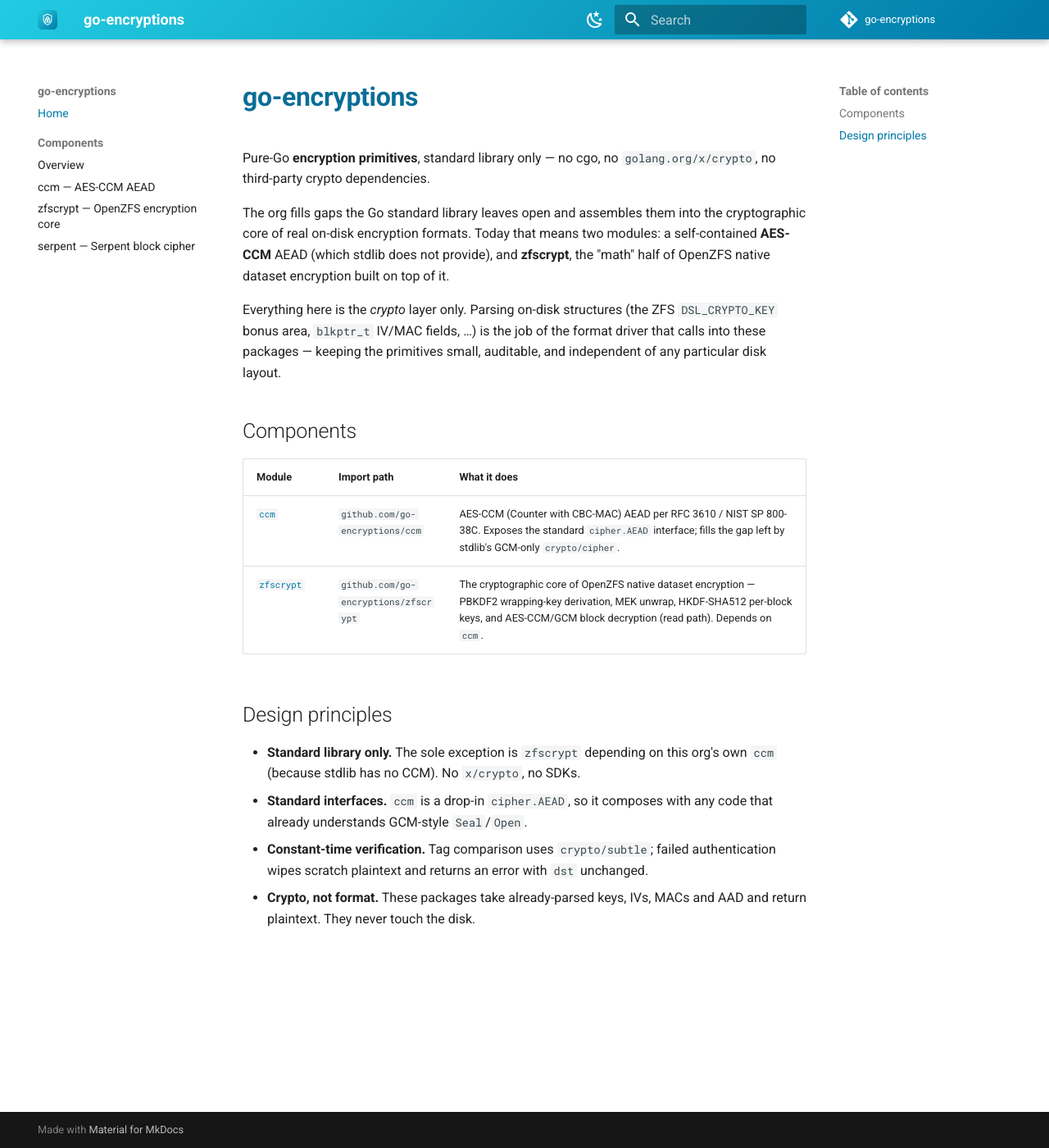
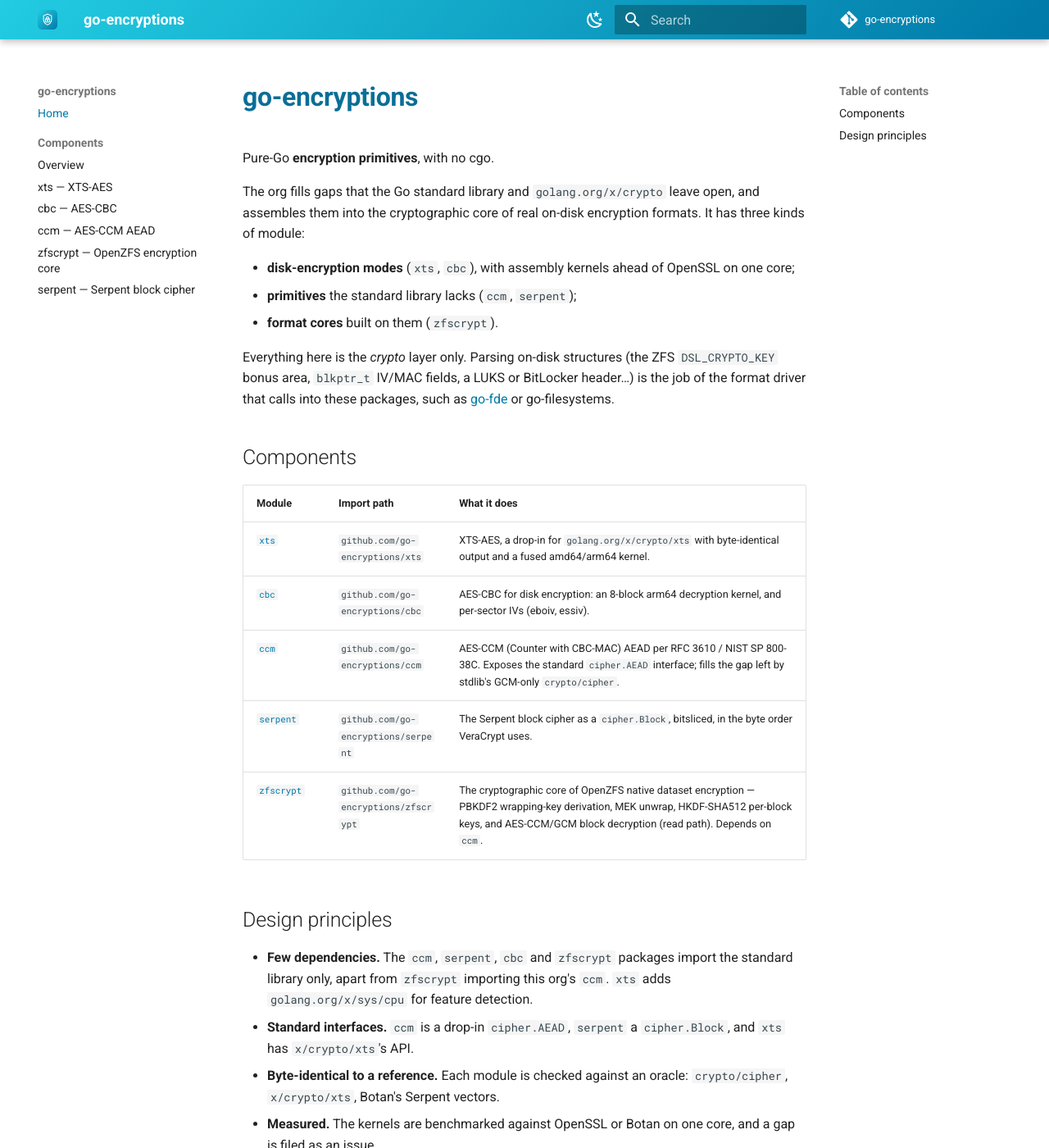
Before and after one commit to go-encryptions/docs, an MkDocs documentation site: the page built from docs/index.md, in a window 1280 px wide and 1400 px high. Shown: the whole window at 82% size. Built offline with MkDocs 1.6.1 and Material for MkDocs 9.7.7, drawn with Linux system fonts in a browser that asks for light colours; the version menu is left out.

Commit message:
Add the xts and cbc pages, and bring the home page up to date (#9)
xts and cbc shipped without a docs page, and the home page still
described two modules and said "standard library only, no
golang.org/x/crypto". xts depends on x/sys and, in its tests, x/crypto,
so that was no longer true.

- components/xts.md and components/cbc.md: API, the arm64 kernels, and
  the tables against OpenSSL, taken from their READMEs.
- Components overview and nav: both modules.
- Home page: all five modules, and the principles restated as they now
  hold. The packages import the standard library except xts (x/sys/cpu);
  each module is checked against an oracle and measured against a
  reference.
- mkdocs site_description to match.

Co-authored-by: Claude Opus 5.5 <noreply@anthropic.com>

```diff
--- a/docs/index.md
+++ b/docs/index.md
@@ -1,32 +1,42 @@
 # go-encryptions
 
-Pure-Go **encryption primitives**, standard library only — no cgo, no
-`golang.org/x/crypto`, no third-party crypto dependencies.
+Pure-Go **encryption primitives**, with no cgo.
 
-The org fills gaps the Go standard library leaves open and assembles them into
-the cryptographic core of real on-disk encryption formats. Today that means two
-modules: a self-contained **AES-CCM** AEAD (which stdlib does not provide), and
-**zfscrypt**, the "math" half of OpenZFS native dataset encryption built on top
-of it.
+The org fills gaps that the Go standard library and `golang.org/x/crypto`
+leave open, and assembles them into the cryptographic core of real on-disk
+encryption formats. It has three kinds of module:
+
+- **disk-encryption modes** (`xts`, `cbc`), with assembly kernels ahead of
+  OpenSSL on one core;
+- **primitives** the standard library lacks (`ccm`, `serpent`);
+- **format cores** built on them (`zfscrypt`).
 
 Everything here is the *crypto* layer only. Parsing on-disk structures (the ZFS
-`DSL_CRYPTO_KEY` bonus area, `blkptr_t` IV/MAC fields, …) is the job of the
-format driver that calls into these packages — keeping the primitives small,
-auditable, and independent of any particular disk layout.
+`DSL_CRYPTO_KEY` bonus area, `blkptr_t` IV/MAC fields, a LUKS or BitLocker
+header…) is the job of the format driver that calls into these packages, such
+as [go-fde](https://go-fde.github.io/) or go-filesystems.
 
 ## Components
 
 | Module | Import path | What it does |
 |--------|-------------|--------------|
+| [`xts`](components/xts.md) | `github.com/go-encryptions/xts` | XTS-AES, a drop-in for `golang.org/x/crypto/xts` with byte-identical output and a fused amd64/arm64 kernel. |
+| [`cbc`](components/cbc.md) | `github.com/go-encryptions/cbc` | AES-CBC for disk encryption: an 8-block arm64 decryption kernel, and per-sector IVs (eboiv, essiv). |
 | [`ccm`](components/ccm.md) | `github.com/go-encryptions/ccm` | AES-CCM (Counter with CBC-MAC) AEAD per RFC 3610 / NIST SP 800-38C. Exposes the standard `cipher.AEAD` interface; fills the gap left by stdlib's GCM-only `crypto/cipher`. |
+| [`serpent`](components/serpent.md) | `github.com/go-encryptions/serpent` | The Serpent block cipher as a `cipher.Block`, bitsliced, in the byte order VeraCrypt uses. |
 | [`zfscrypt`](components/zfscrypt.md) | `github.com/go-encryptions/zfscrypt` | The cryptographic core of OpenZFS native dataset encryption — PBKDF2 wrapping-key derivation, MEK unwrap, HKDF-SHA512 per-block keys, and AES-CCM/GCM block decryption (read path). Depends on `ccm`. |
 
 ## Design principles
 
-- **Standard library only.** The sole exception is `zfscrypt` depending on this
-  org's own `ccm` (because stdlib has no CCM). No `x/crypto`, no SDKs.
-- **Standard interfaces.** `ccm` is a drop-in `cipher.AEAD`, so it composes with
-  any code that already understands GCM-style `Seal`/`Open`.
+- **Few dependencies.** The `ccm`, `serpent`, `cbc` and `zfscrypt` packages
+  import the standard library only, apart from `zfscrypt` importing this
+  org's `ccm`. `xts` adds `golang.org/x/sys/cpu` for feature detection.
+- **Standard interfaces.** `ccm` is a drop-in `cipher.AEAD`, `serpent` a
+  `cipher.Block`, and `xts` has `x/crypto/xts`'s API.
+- **Byte-identical to a reference.** Each module is checked against an
+  oracle: `crypto/cipher`, `x/crypto/xts`, Botan's Serpent vectors.
+- **Measured.** The kernels are benchmarked against OpenSSL or Botan on one
+  core, and a gap is filed as an issue.
 - **Constant-time verification.** Tag comparison uses `crypto/subtle`; failed
   authentication wipes scratch plaintext and returns an error with `dst`
   unchanged.
--- a/mkdocs.yml
+++ b/mkdocs.yml
@@ -1,5 +1,5 @@
 site_name: go-encryptions
-site_description: Pure-Go (standard-library only) encryption primitives — AES-CCM AEAD and the cryptographic core of OpenZFS native dataset encryption. No cgo, no third-party crypto.
+site_description: Pure-Go encryption primitives — XTS-AES and AES-CBC for disk encryption with assembly kernels, AES-CCM AEAD, Serpent, and the cryptographic core of OpenZFS native dataset encryption. No cgo.
 site_url: https://go-encryptions.github.io/docs/
 repo_url: https://github.com/go-encryptions
 repo_name: go-encryptions
@@ -39,6 +39,8 @@ nav:
   - Home: index.md
   - Components:
       - Overview: components/index.md
+      - "xts — XTS-AES": components/xts.md
+      - "cbc — AES-CBC": components/cbc.md
       - "ccm — AES-CCM AEAD": components/ccm.md
       - "zfscrypt — OpenZFS encryption core": components/zfscrypt.md
       - "serpent — Serpent block cipher": components/serpent.md
```
Also changed, not shown: docs/components/cbc.md (added, +73 -0 lines), docs/components/index.md (+5 -2 lines), docs/components/xts.md (added, +76 -0 lines).
